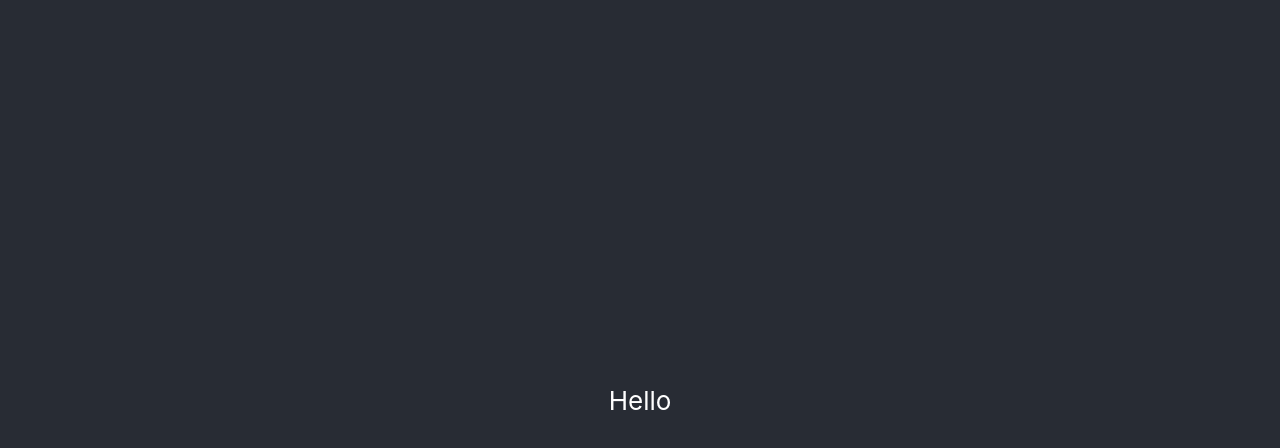
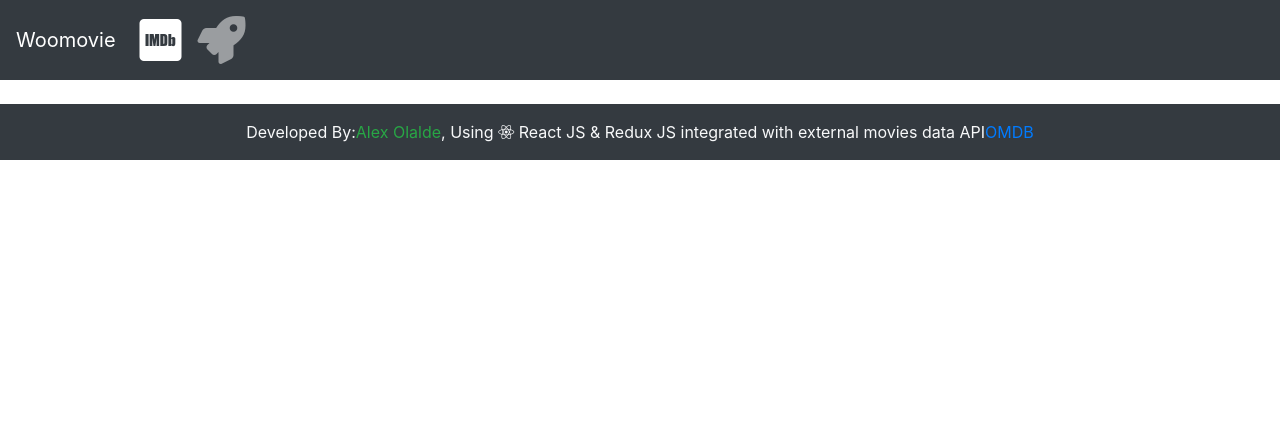
Before and after one commit to alexola/womovie, a React (Create React App) app: page / in a window 1280 px wide. Shown: the top 448 px of the page. Built offline with nearby package versions, Linux system fonts and the light colour scheme.

Commit message:
new navbar and footer

```diff
--- a/public/index.html
+++ b/public/index.html
@@ -1,43 +1,31 @@
+
 <!DOCTYPE html>
 <html lang="en">
   <head>
     <meta charset="utf-8" />
-    <link rel="icon" href="%PUBLIC_URL%/favicon.ico" />
-    <meta name="viewport" content="width=device-width, initial-scale=1" />
+    <link rel="shortcut icon" href="%PUBLIC_URL%/favicon.ico" />
+    <meta
+      name="viewport"
+      content="width=device-width, initial-scale=1, shrink-to-fit=no"
+    />
     <meta name="theme-color" content="#000000" />
-    <meta
-      name="description"
-      content="Web site created using create-react-app"
+    <link rel="manifest" href="%PUBLIC_URL%/manifest.json" />
+    <link
+      href="https://stackpath.bootstrapcdn.com/bootstrap/4.2.1/css/bootstrap.min.css"
+      rel="stylesheet"
+      integrity="sha384-GJzZqFGwb1QTTN6wy59ffF1BuGJpLSa9DkKMp0DgiMDm4iYMj70gZWKYbI706tWS"
+      crossorigin="anonymous"
     />
-    <link rel="apple-touch-icon" href="%PUBLIC_URL%/logo192.png" />
-    <!--
-      manifest.json provides metadata used when your web app is installed on a
-      user's mobile device or desktop. See https://developers.google.com/web/fundamentals/web-app-manifest/
-    -->
-    <link rel="manifest" href="%PUBLIC_URL%/manifest.json" />
-    <!--
-      Notice the use of %PUBLIC_URL% in the tags above.
-      It will be replaced with the URL of the `public` folder during the build.
-      Only files inside the `public` folder can be referenced from the HTML.
-
-      Unlike "/favicon.ico" or "favicon.ico", "%PUBLIC_URL%/favicon.ico" will
-      work correctly both with client-side routing and a non-root public URL.
-      Learn how to configure a non-root public URL by running `npm run build`.
-    -->
-    <title>React App</title>
+    <link
+      rel="stylesheet"
+      href="https://use.fontawesome.com/releases/v5.7.1/css/all.css"
+      integrity="sha384-fnmOCqbTlWIlj8LyTjo7mOUStjsKC4pOpQbqyi7RrhN7udi9RwhKkMHpvLbHG9Sr"
+      crossorigin="anonymous"
+    />
+    <title>Woomovie React App</title>
   </head>
   <body>
     <noscript>You need to enable JavaScript to run this app.</noscript>
     <div id="root"></div>
-    <!--
-      This HTML file is a template.
-      If you open it directly in the browser, you will see an empty page.
-
-      You can add webfonts, meta tags, or analytics to this file.
-      The build step will place the bundled scripts into the <body> tag.
-
-      To begin the development, run `npm start` or `yarn start`.
-      To create a production bundle, use `npm run build` or `yarn build`.
-    -->
   </body>
 </html>
--- a/src/App.js
+++ b/src/App.js
@@ -1,16 +1,21 @@
-import React from 'react';
+import React, { Component } from 'react';
 import './App.css';
 
-function App() {
-  return (
-    <div className="App">
-      <header className="App-header">
-        <p>
-          Hello
-        </p>
-      </header>
-    </div>
-  );
+import Navbar from './components/Navbar';
+import Footer from './components/Footer';
+
+
+
+
+class App extends Component {
+  render(){
+    return(
+      <div>
+          <Navbar />
+          <Footer />
+      </div>
+      );
+  }
 }
 
 export default App;
--- /dev/null
+++ b/src/components/Footer.js
@@ -0,0 +1,30 @@
+
+import React from 'react';
+
+function Footer() {
+  return (
+    <div>
+      <div className="row">
+        <div className="col-md-12">
+          <div className="footer p-3 mt-4 text-center bg-dark text-light">
+            Developed By:
+            <span className="text-success font-weight-normal">
+              Alex Olalde
+            </span>
+            , Using <i className="fab fa-react" /> React JS &amp; Redux JS
+            integrated with external movies data API
+            <a
+              href="http://www.omdbapi.com/"
+              target="_blank"
+              rel="noopener noreferrer"
+            >
+              OMDB
+            </a>
+          </div>
+        </div>
+      </div>
+    </div>
+  );
+}
+
+export default Footer;
--- /dev/null
+++ b/src/components/Navbar.js
@@ -0,0 +1,31 @@
+import React from 'react'
+
+function Navbar() {
+    return (
+    <div>
+        <nav className="navbar navbar-expand-lg navbar-dark bg-dark">
+            <a className="navbar-brand" href="#">Woomovie</a>
+            <button className="navbar-toggler" type="button" data-toggle="collapse" data-target="#navbarSupportedContent" aria-controls="navbarSupportedContent" aria-expanded="false" aria-label="Toggle navigation">
+                <span className="navbar-toggler-icon"></span>
+            </button>
+
+        <div className="collapse navbar-collapse" id="navbarSupportedContent">
+            <ul className="navbar-nav mr-auto">
+            <li className="nav-item active">
+                <a className="nav-link" href="#">
+                    <i className="fab fa-imdb fa-3x" id="imdb-logo"></i>
+                </a>
+            </li>
+            <li className="nav-item">
+                <a className="nav-link" href="#">
+                    <i className="fa fa-rocket fa-3x" id="rocket-logo"></i>
+                </a>
+            </li>
+            </ul>
+        </div>
+        </nav>
+    </div>
+    )
+}
+
+export default Navbar
```
